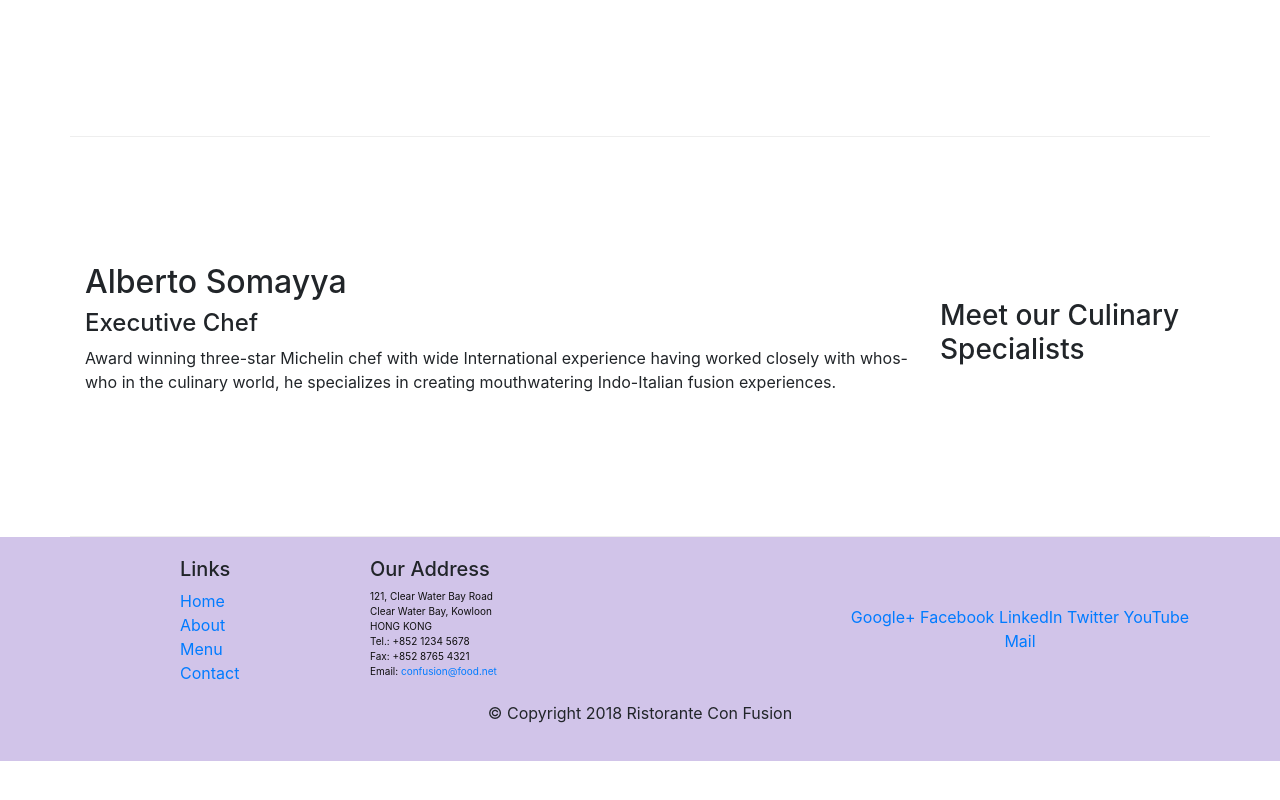
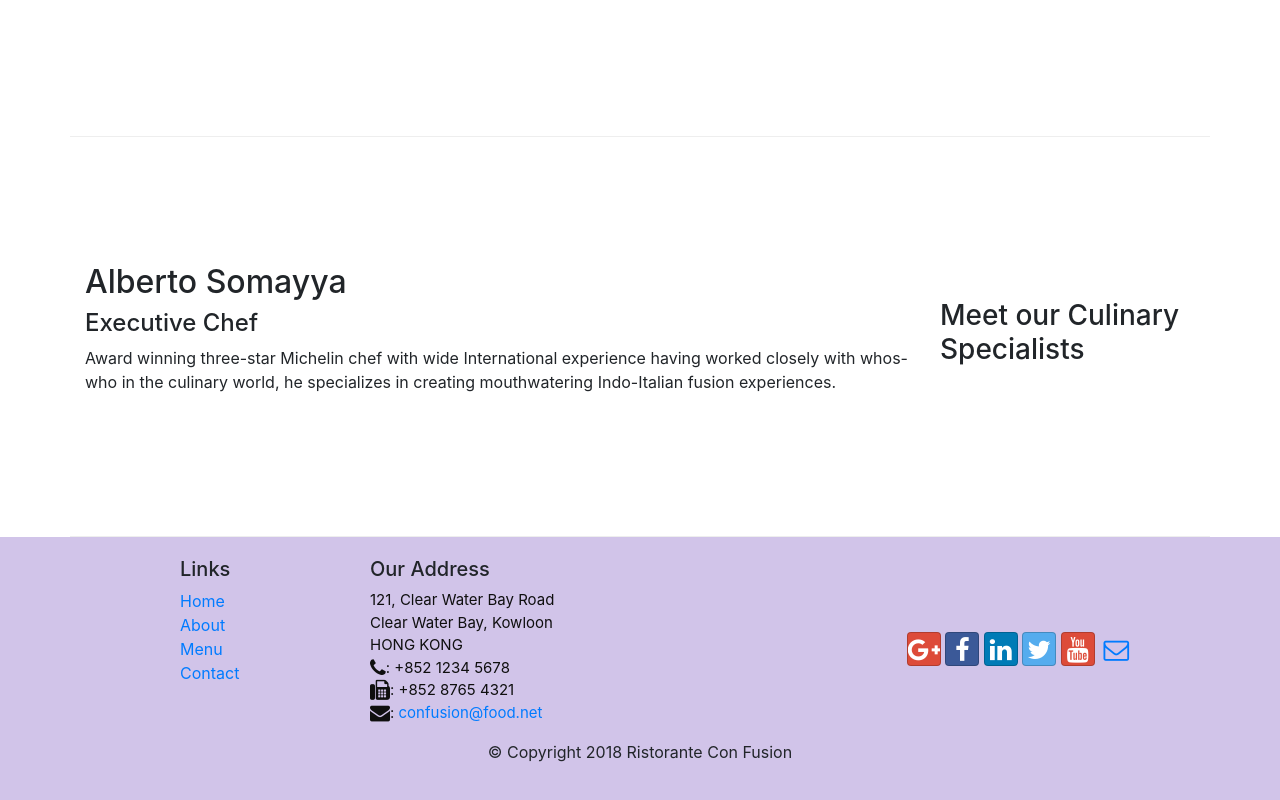
Before and after one commit to autobot-tm/conFusion, a website: page index.html in a window 1280 px wide. Shown: the part 997-1797 px from the top of the page. Before the commit the page ends 1758 px from the top, so only its background shows below. Drawn offline with nearby package versions, Linux system fonts and the light colour scheme.

Commit message:
Icon Fonts

```diff
--- a/css/style.css
+++ b/css/style.css
@@ -29,7 +29,7 @@
 }
 
 address {
-    font-size: 10px;
+    font-size: 15px;
     margin: 0px;
     color: #0f0f0f;
 }
--- a/index.html
+++ b/index.html
@@ -14,13 +14,15 @@
     <script src="node_modules/jquery/dist/jquery.slim.min.js"></script>
     <script src="node_modules/popper.js/dist/umd/popper.min.js"></script>
     <script src="node_modules/bootstrap/dist/js/bootstrap.min.js"></script>
-
+    <!-- font-awesome -->
+    <link rel="stylesheet" href="node_modules/font-awesome/css/font-awesome.min.css">
+    <!-- bootstrap-social -->
+    <link rel="stylesheet" href="node_modules/bootstrap-social/bootstrap-social.css">
 </head>
 
 <body>
 
     <nav class="navbar navbar-dark navbar-expand-sm fixed-top">
-
         <div class="row row-navbar offset-15">
             <button class="navbar-toggler col col-4" type="button" data-toggle="collapse" data-target="#Navbar">
                 <span class="navbar-toggler-icon"></span>
@@ -28,14 +30,13 @@
             <a class="navbar-brand col" href="#">Navbar</a>
             <div id="Navbar" class="collapse navbar-collapse">
                 <ul class="navbar-nav mr-auto">
-                    <li class="navbar-item active"><a href="#" class="nav-link">Home</a></li>
-                    <li class="navbar-item "> <a href="./aboutus.html" class="nav-link">About</a></li>
-                    <li class="navbar-item"> <a href="#" class="nav-link">Menu</a></li>
-                    <li class="navbar-item"> <a href="#" class="nav-link">Contact</a></li>
+                    <li class="navbar-item active"><a href="#" class="nav-link"><span class="fa fa-home fa-lg"></span> Home</a></li>
+                    <li class="navbar-item "> <a href="./aboutus.html" class="nav-link"><span class="fa fa-info fa-lg"></span> About</a></li>
+                    <li class="navbar-item"> <a href="#" class="nav-link"><span class="fa fa-list fa-lg"></span> Menu</a></li>
+                    <li class="navbar-item"> <a href="#" class="nav-link"><span class="fa fa-address-card fa-lg"></span> Contact</a></li>
                 </ul>
             </div>
         </div>
-
     </nav>
 
     <header class="jumbotron-fluid">
@@ -109,19 +110,19 @@
                         121, Clear Water Bay Road<br>
                         Clear Water Bay, Kowloon<br>
                         HONG KONG<br>
-                        Tel.: +852 1234 5678<br>
-                        Fax: +852 8765 4321<br>
-                        Email: <a href="mailto:confusion@food.net">confusion@food.net</a>
+                        <i class="fa fa-phone fa-lg"></i>: +852 1234 5678<br>
+                        <i class="fa fa-fax fa-lg"></i>: +852 8765 4321<br>
+                        <i class="fa fa-envelope fa-lg"></i>: <a href="mailto:confusion@food.net">confusion@food.net</a>
                     </address>
                 </div>
                 <div class="col-12 col-sm-4 align-self-center">
                     <div class="text-center">
-                        <a href="http://google.com/+">Google+</a>
-                        <a href="http://www.facebook.com/profile.php?id=">Facebook</a>
-                        <a href="http://www.linkedin.com/in/">LinkedIn</a>
-                        <a href="http://twitter.com/">Twitter</a>
-                        <a href="http://youtube.com/">YouTube</a>
-                        <a href="mailto:">Mail</a>
+                        <a class="btn btn-social-icon btn-google" href="http://google.com/+"><i class="fa fa-google-plus"></i></a>
+                        <a class="btn btn-social-icon btn-facebook" href="http://www.facebook.com/profile.php?id="><i class="fa fa-facebook"></i></a>
+                        <a class="btn btn-social-icon btn-linkedin" href="http://www.linkedin.com/in/"><i class="fa fa-linkedin fa-lg"></i></a>
+                        <a class="btn btn-social-icon btn-twitter" href="http://twitter.com/"><i class="fa fa-twitter"></i></a>
+                        <a class="btn btn-social-icon btn-google" href="http://youtube.com/"><i class="fa fa-youtube"></i></a>
+                        <a class="btn btn-social-icon" href="mailto:"><i class="fa fa-envelope-o"></i></a>
                     </div>
                 </div>
             </div>
```
Also changed, not shown: aboutus.html (+17 -14 lines).
